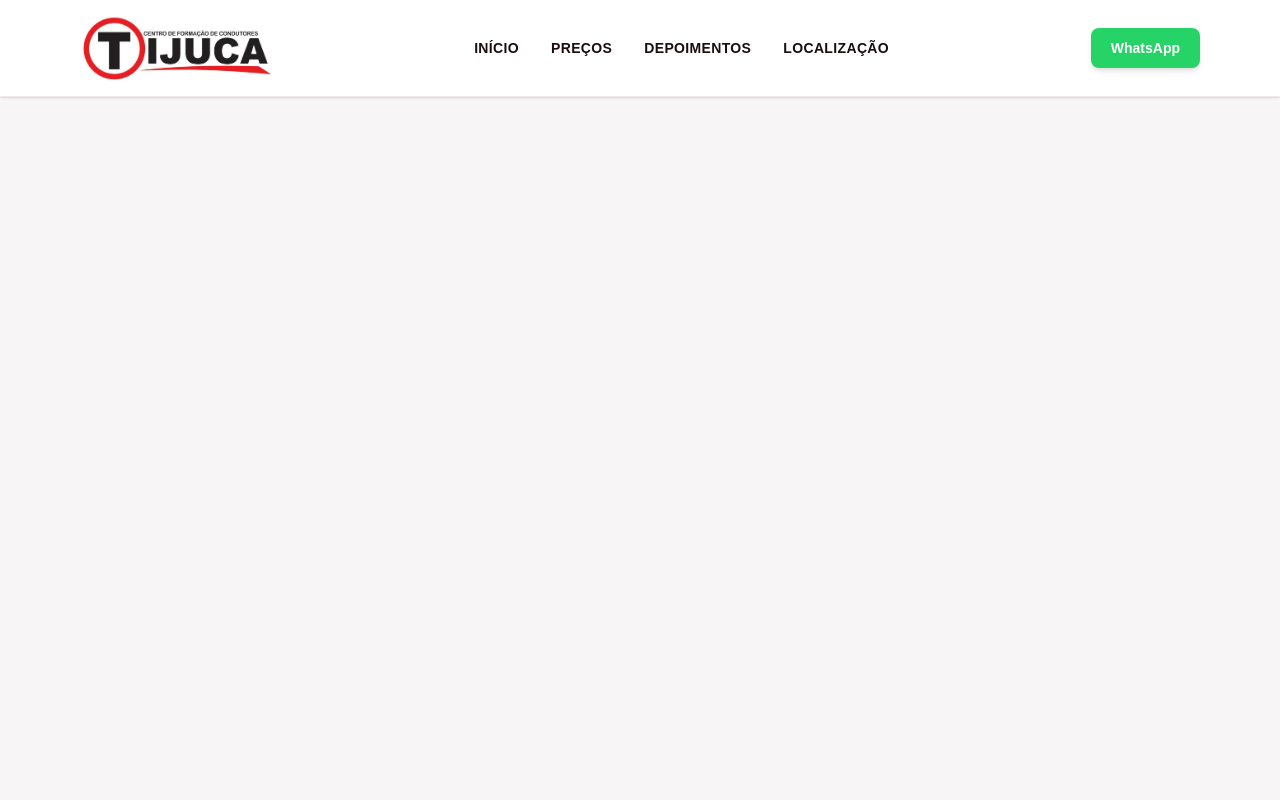
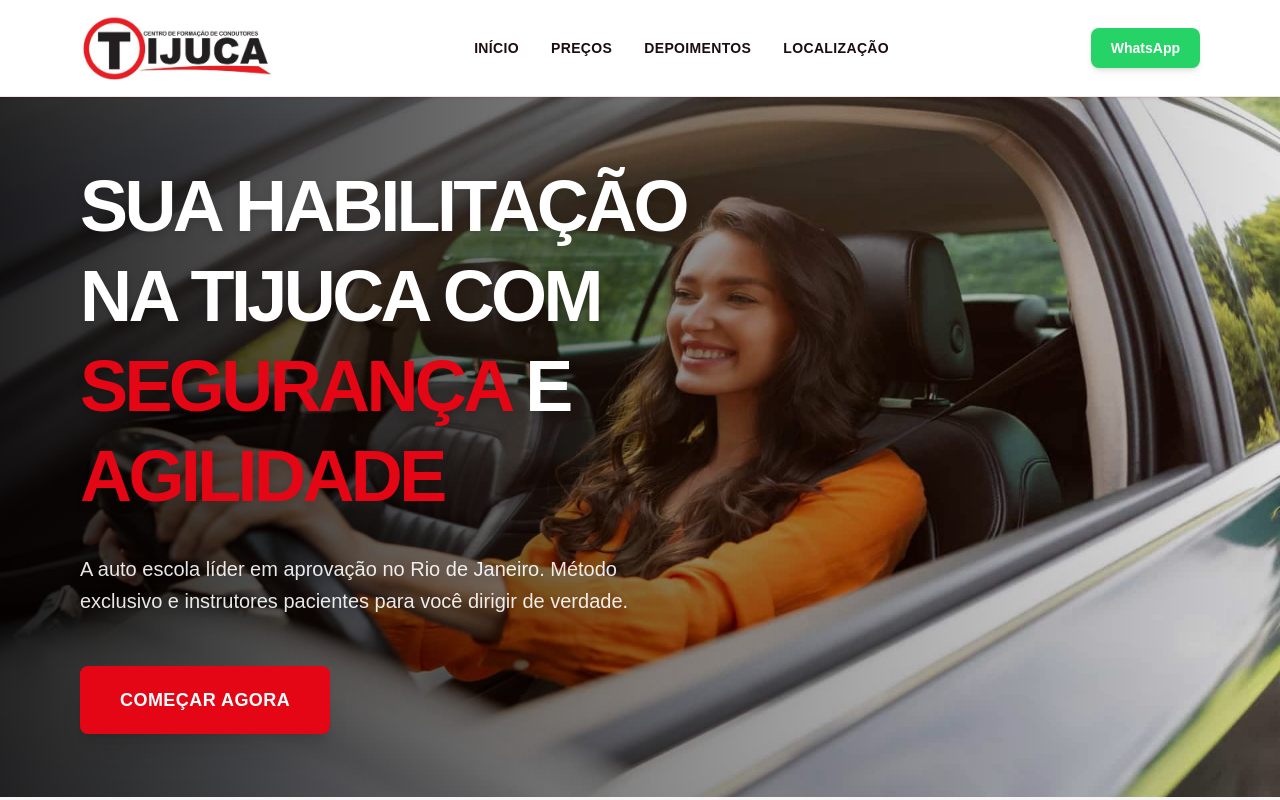
Before and after one commit to Matheus-Valviesse/Autoescola-Tijuca, a React (Vite) app: page / in a window 1280 px wide. Built offline with nearby package versions, Linux system fonts and the light colour scheme.

Commit message:
criação do hero e animações

```diff
--- a/src/App.jsx
+++ b/src/App.jsx
@@ -1,10 +1,15 @@
 import React from 'react'
 import Header from './components/Page/Header'
+import Hero from './components/Page/Hero'
 
 export const App = () => {
   return (
-    <div>
+    <div className="relative flex min-h-screen flex-col overflow-x-hidden">
       <Header />
+      <main className="flex-1">
+        <Hero/>
+      </main>
+
     </div>
   )
 }
--- /dev/null
+++ b/src/components/Page/Hero.jsx
@@ -0,0 +1,75 @@
+import React from 'react';
+import { motion } from 'framer-motion';
+import Button from '../ui/Button';
+import bgHero from '../../assets/fundo-hero.jpg';
+
+const containerAnim = {
+  initial: { opacity: 0 },
+  animate: { opacity: 1 },
+  transition: { duration: 0.8 }
+};
+
+const titleAnim = {
+  initial: { opacity: 0, y: 50 },
+  animate: { opacity: 1, y: 0 },
+  transition: { duration: 0.7, delay: 0.2, type: "spring", bounce: 0.3 }
+};
+
+const textAnim = {
+  initial: { opacity: 0, y: 30 },
+  animate: { opacity: 1, y: 0 },
+  transition: { duration: 0.6, delay: 0.4 }
+};
+
+const btnWrapperAnim = {
+  initial: { opacity: 0, scale: 0.8 },
+  animate: { opacity: 1, scale: 1 },
+  transition: { duration: 0.5, delay: 0.6, type: "spring", bounce: 0.5 },
+  whileHover: { scale: 1.05 },
+  whileTap: { scale: 0.95 }
+};
+
+const Hero = () => {
+  return (
+    <section className="relative px-0 py-0 md:px-0">
+      <motion.div
+        {...containerAnim}
+        className="relative w-full"
+      >
+        <div
+          className="relative overflow-hidden bg-cover bg-center min-h-[600px] md:min-h-[700px] flex items-center px-6 md:px-20"
+          style={{ backgroundImage: `linear-gradient(to right, rgba(0, 0, 0, 0.85) 0%, rgba(0, 0, 0, 0.4) 60%, rgba(0, 0, 0, 0.1) 100%), url(${bgHero})` }}
+        >
+          <div className="mx-auto max-w-[1200px] w-full">
+            <div className="max-w-[700px] space-y-8">
+              <motion.h1
+                {...titleAnim}
+                className="text-4xl md:text-6xl lg:text-7xl font-black leading-tight text-white tracking-tighter uppercase drop-shadow-lg"
+              >
+                Sua Habilitação <br /> na Tijuca com <br />
+                <span className="text-primary">Segurança</span> e <span className="text-primary">Agilidade</span>
+              </motion.h1>
+
+              <motion.p
+                {...textAnim}
+                className="text-lg md:text-xl font-medium text-white/90 leading-relaxed max-w-[600px] drop-shadow-md"
+              >
+                A auto escola líder em aprovação no Rio de Janeiro. Método exclusivo e instrutores pacientes para você dirigir de verdade.
+              </motion.p>
+
+              <div className="flex flex-wrap gap-4 pt-4">
+                <motion.div {...btnWrapperAnim}>
+                  <Button className="px-10 py-5 text-lg font-black shadow-xl uppercase tracking-wide">
+                    COMEÇAR AGORA
+                  </Button>
+                </motion.div>
+              </div>
+            </div>
+          </div>
+        </div>
+      </motion.div>
+    </section>
+  );
+};
+
+export default Hero;
```
Also changed, not shown: src/assets/fundo-hero.jpg (added).
